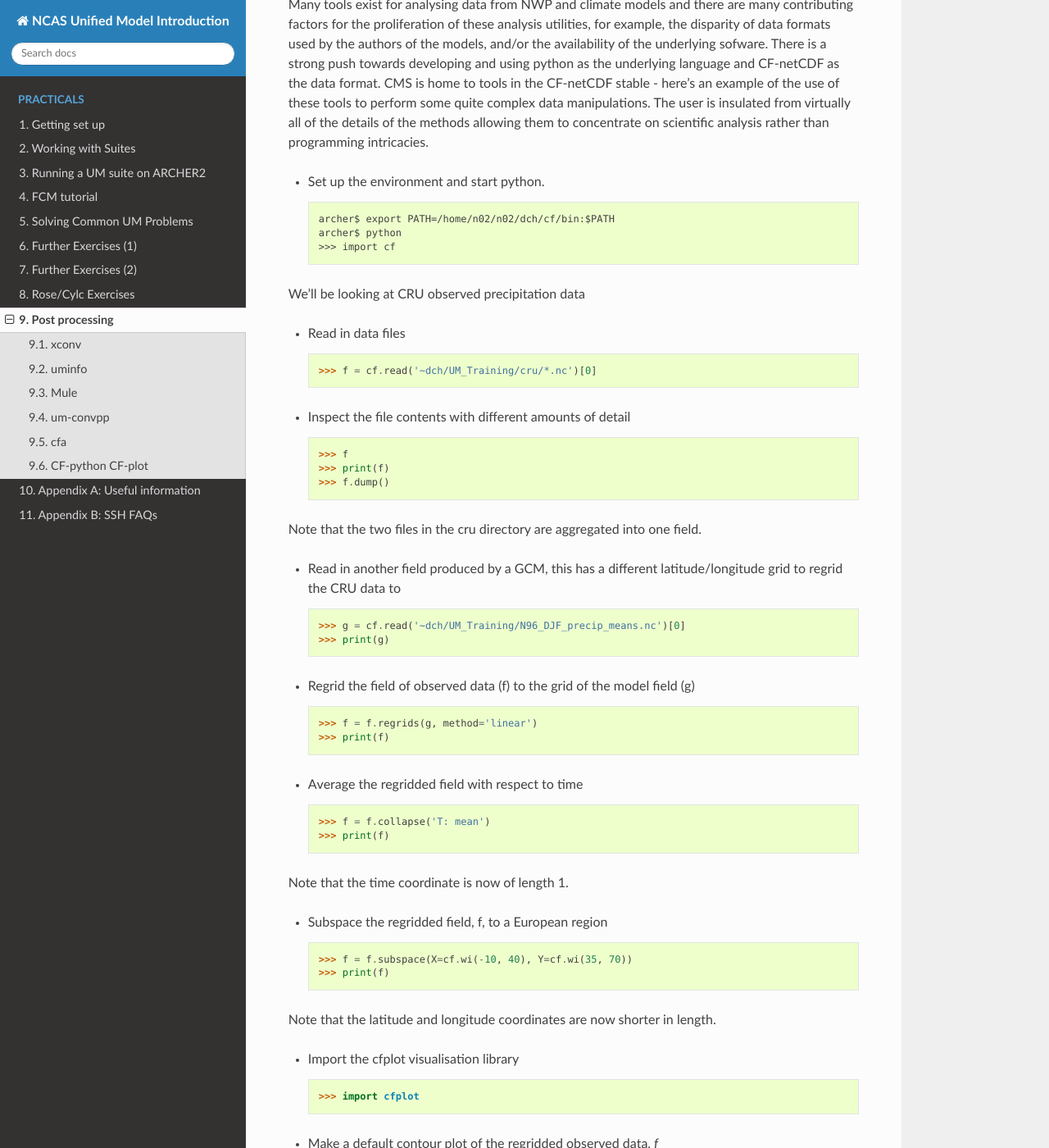
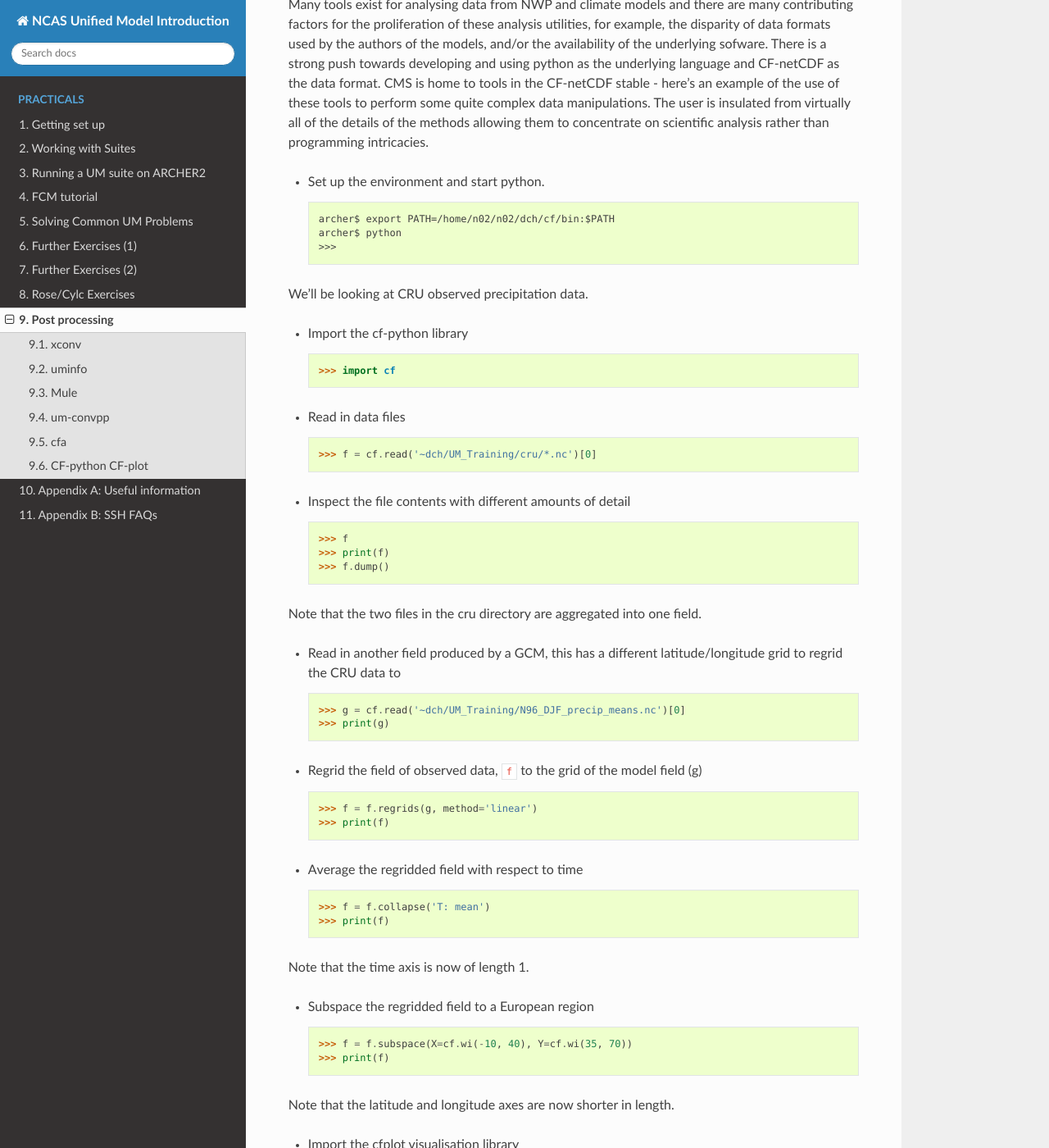
Before and after one commit to NCAS-CMS/um-training, a Sphinx documentation site: the page built from practicals/source/post-processing.rst, in a window 1280 px wide and 1400 px high, scrolled down 4144 px. Shown: the whole window at 82% size. Built offline with Sphinx 7.4.7 and the Read the Docs theme 2.0.0, drawn with Linux system fonts in a browser that asks for light colours; some of the changed text lies outside the part shown.

Commit message:
updates for cfplot

```diff
--- a/practicals/source/post-processing.rst
+++ b/practicals/source/post-processing.rst
@@ -148,9 +148,13 @@ Many tools exist for analysing data from NWP and climate models and there are ma
 
    archer$ export PATH=/home/n02/n02/dch/cf/bin:$PATH
    archer$ python
-   >>> import cf
+   >>>
 
-We'll be looking at CRU observed precipitation data
+We'll be looking at CRU observed precipitation data.
+
+* Import the cf-python library ::
+
+  >>> import cf
 
 * Read in data files ::
 
@@ -165,12 +169,14 @@ We'll be looking at CRU observed precipitation data
 Note that the two files in the cru directory are aggregated into one
 field.
 
-* Read in another field produced by a GCM, this has a different latitude/longitude grid to regrid the CRU data to ::
+* Read in another field produced by a GCM, this has a different
+  latitude/longitude grid to regrid the CRU data to ::
 
   >>> g = cf.read('~dch/UM_Training/N96_DJF_precip_means.nc')[0]
   >>> print(g)
 
-* Regrid the field of observed data (f) to the grid of the model field (g) ::
+* Regrid the field of observed data, ``f`` to the grid of the model
+  field (g) ::
 
   >>> f = f.regrids(g, method='linear')
   >>> print(f)
@@ -180,33 +186,32 @@ field.
   >>> f = f.collapse('T: mean')
   >>> print(f)
 
-Note that the time coordinate is now of length 1.
+Note that the time axis is now of length 1.
 
-* Subspace the regridded field, f, to a European region ::
+* Subspace the regridded field to a European region ::
 
   >>> f = f.subspace(X=cf.wi(-10, 40), Y=cf.wi(35, 70))
   >>> print(f)
 
-Note that the latitude and longitude coordinates are now shorter in length.
+Note that the latitude and longitude axes are now shorter in length.
 
 * Import the cfplot visualisation library ::
 
   >>> import cfplot
 
-* Make a default contour plot of the regridded observed data, `f` ::
+* Make a default contour plot of the regridded observed data, ``f`` ::
 
    >>> cfplot.con(f)
-on(f.subspace(X=cf.wi(-10, 40), Y=cf.wi(35, 70)))
 
-* Make a "blockfill" plot of the regridded observed data, `f` ::
+* Make a "blockfill" plot of the regridded observed data, ``f`` ::
 
    >>> cfplot.con(f, blockfill=True)
 
-* Make a default contour plot of the model data, `g` ::
+* Make a default contour plot of the model data, ``g`` ::
 
    >>> cfplot.con(g)
 
-* Make a "blockfill" plot of the model data, `g`, over the
+* Make a "blockfill" plot of the model data, ``g``, over the
   same region ::
 
    >>> g = g.subspace(X=cf.wi(-10, 40), Y=cf.wi(35, 70))
```
